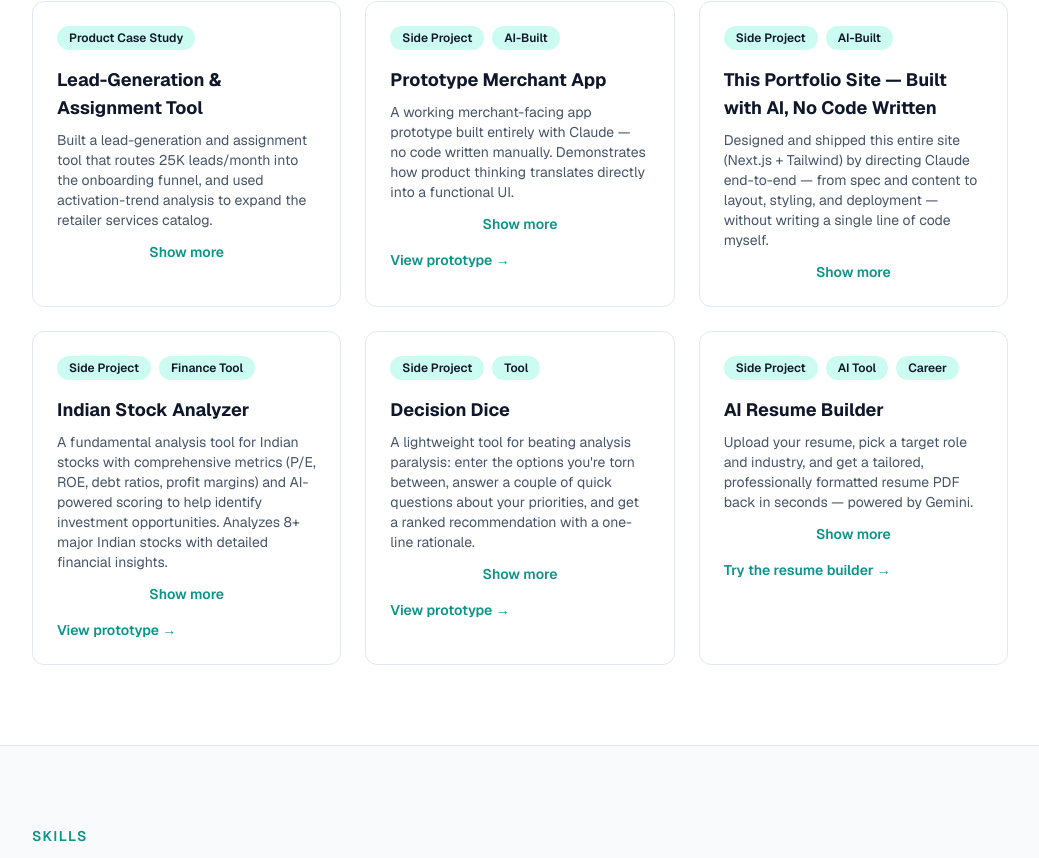
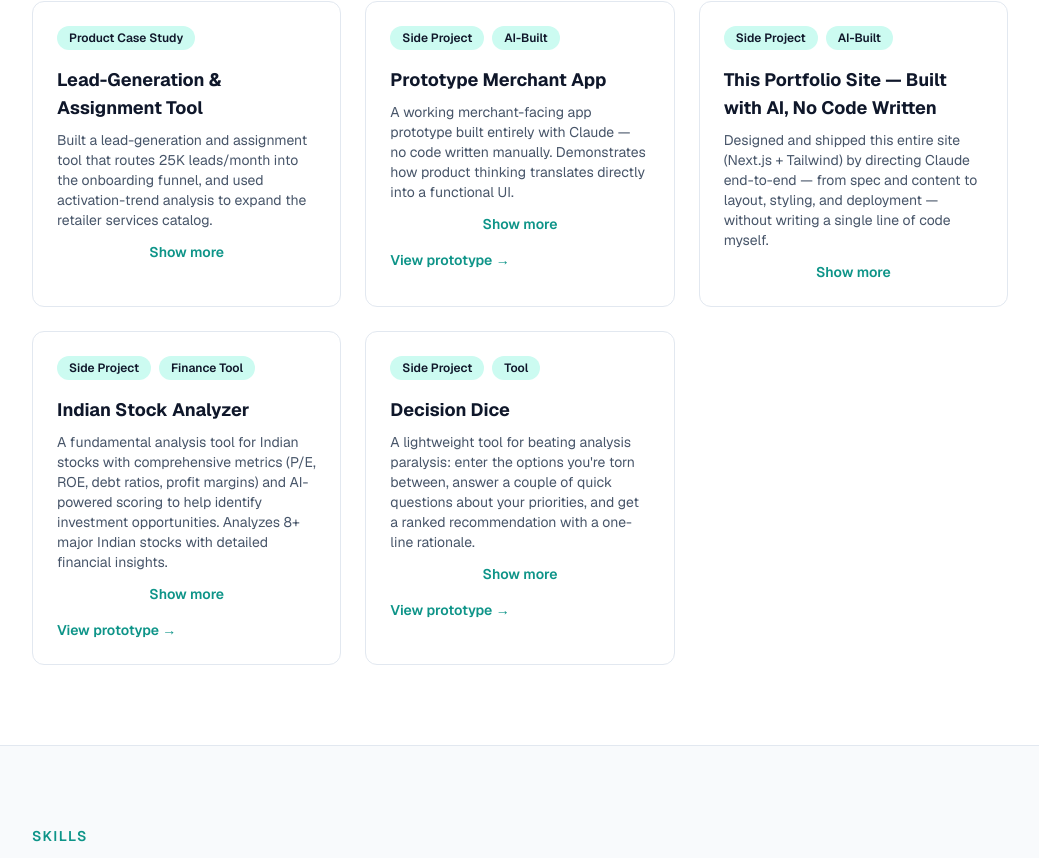
Before and after one commit to rohankhullar24-oss/product-with-rohan, a Next.js app: page / in a window 1280 px wide. Shown: the part 1339-2197 px from the top of the page, without its empty margins (120-1159 px from the left). Built offline with nearby package versions, Linux system fonts and the light colour scheme.

Commit message:
Remove AI Resume Builder from homepage projects
It's now surfaced from the Product Shots menu instead; no need to
duplicate it in the main portfolio projects grid. The /resume-builder
route itself is untouched.

```diff
--- a/src/components/Projects.tsx
+++ b/src/components/Projects.tsx
@@ -85,17 +85,6 @@ const projects: Project[] = [
       "Decision Dice solves the problem of analysis paralysis by systematically evaluating your options against your stated priorities. The tool uses a simple questionnaire approach to understand what matters most to you, then applies weighted scoring to provide a clear recommendation. It's available at /projects/decision-dice with a fully interactive interface.",
     tags: ["Side Project", "Tool"],
     href: "/projects/decision-dice",
-  },
-  {
-    title: "AI Resume Builder",
-    description:
-      "Upload your resume, pick a target role and industry, and get a tailored, professionally formatted resume PDF back in seconds — powered by Gemini.",
-    fullDescription:
-      "Upload an existing resume (PDF or DOCX) along with your name, phone, and email, then choose the role you're targeting (Associate PM through VP of Product) and optionally the industry/company you're applying to. The tool extracts your resume content, rewrites it with an AI model to sharpen bullets, quantify impact, and prioritize the most relevant experience for that target, then generates a clean, downloadable PDF resume — all without inventing facts not present in the original.",
-    tags: ["Side Project", "AI Tool", "Career"],
-    href: "/resume-builder",
-    external: false,
-    linkLabel: "Try the resume builder →",
   },
 ];
 
```
